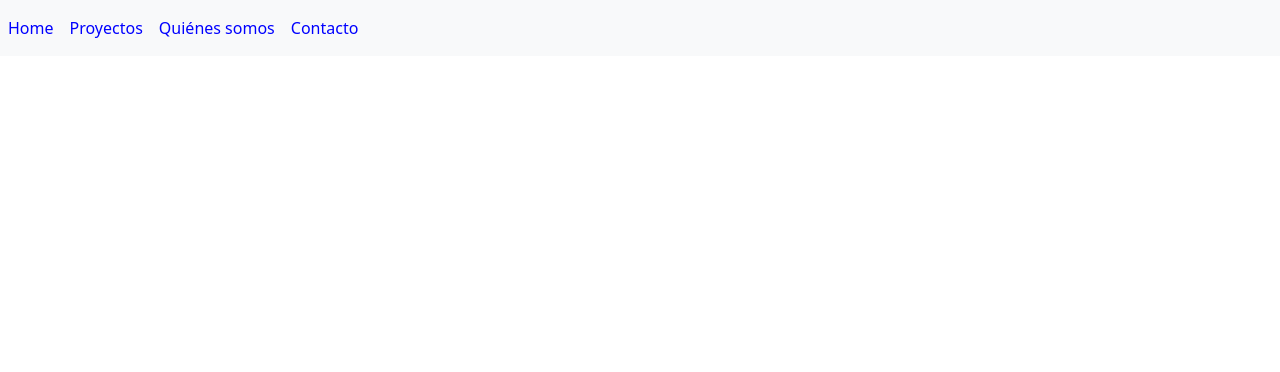
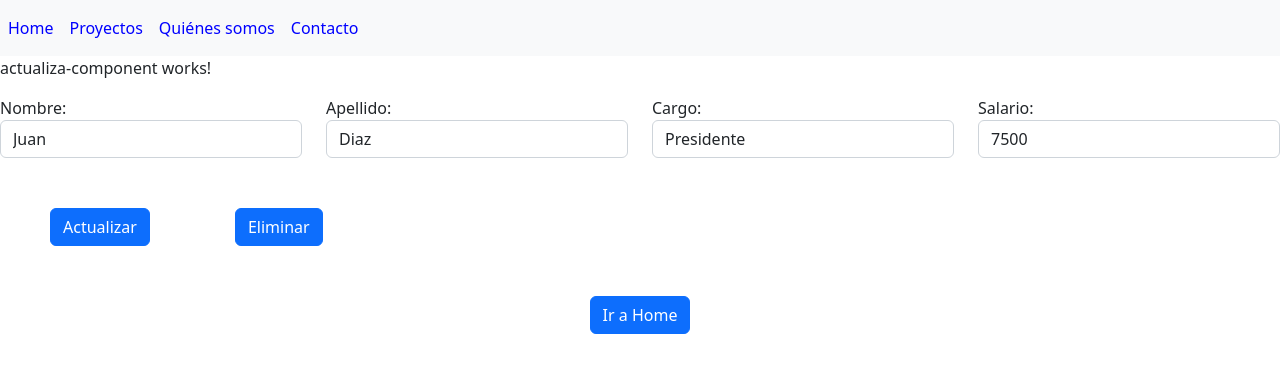
Before and after one commit to Romskul/Formulario_Angular_Empleados, an Angular app: page /actualiza/0 in a window 1280 px wide. Before the commit this address led to /. Shown: the top 372 px of the page. Built offline with nearby package versions, Linux system fonts and the light colour scheme.

Commit message:
añadido comp actualizar y funciones de update y erase empleados

```diff
--- a/package.json
+++ b/package.json
@@ -20,6 +20,7 @@
     "@angular/router": "^14.2.0",
     "bootstrap": "^5.2.1",
     "jquery": "^3.6.1",
+    "popper": "^1.0.1",
     "popper.js": "^1.16.1",
     "rxjs": "~7.5.0",
     "tslib": "^2.3.0",
--- /dev/null
+++ b/src/app/actualiza-component/actualiza-component.component.html
@@ -0,0 +1,43 @@
+<p>actualiza-component works!</p>
+
+
+<form class="form-group row">
+
+    <div class="form-group col-md-3">
+      <label for="nombre">Nombre:</label>
+      <input type="text" class="form-control" name="nombre" id="nombre" placeholder="Nombre" [(ngModel)]="cuadroNombre">
+    </div>
+
+    <div class="form-group col-md-3">
+      <label for="apellido">Apellido:</label>
+      <input type="text" class="form-control" name="apellido" id="apellido" placeholder="Apellido" [(ngModel)]="cuadroApellido">
+    </div>
+
+    <div class="form-group col-md-3">
+      <label for="cargo">Cargo:</label>
+      <input type="text" class="form-control" name="cargo" id="cargo" placeholder="Cargo" [(ngModel)]="cuadroCargo">
+    </div>
+
+    <div class="form-group col-md-3">
+      <label for="salario">Salario:</label>
+      <input type="text" class="form-control" name="salario" id="salario" placeholder="Salario" [(ngModel)]="cuadroSalario">
+    </div>
+
+
+    <div class="col">
+
+      <button type="submit" class="btn btn-primary" (click)="actualizarEmpleado()" style="margin: 50px;">Actualizar</button>
+
+      <button type="submit" class="btn btn-primary" (click)="eliminaEmpleado()" style="margin:35px;">Eliminar</button>
+
+    </div>
+
+
+  </form>
+
+
+<div style="text-align: center;">
+
+    <button class="btn btn-primary" (click)="volverHome()">Ir a Home</button>
+
+</div>
--- /dev/null
+++ b/src/app/actualiza-component/actualiza-component.component.ts
@@ -0,0 +1,60 @@
+import { Component, OnInit } from '@angular/core';
+import { ActivatedRoute, Router } from '@angular/router';
+import { Empleado } from '../empleado.model';
+import { EmpleadosService } from '../empleados.service';
+import { ServicioEmpleadosService } from '../servicio-empleados.service';
+
+@Component({
+  selector: 'app-actualiza-component',
+  templateUrl: './actualiza-component.component.html',
+  styleUrls: ['./actualiza-component.component.css']
+})
+export class ActualizaComponentComponent implements OnInit {
+
+    constructor(private router:Router, private route:ActivatedRoute, private miServicio:ServicioEmpleadosService, private empleadosService:EmpleadosService) { }
+
+    empleados:Empleado[]=[]
+
+    ngOnInit(): void {
+
+      this.empleados = this.empleadosService.empleados;
+
+      this.indice=this.route.snapshot.params['id'];
+
+      let empleado:Empleado=this.empleadosService.encontrarEmpleado(this.indice);
+
+      this.cuadroNombre=empleado.nombre;
+      this.cuadroApellido=empleado.apellido;
+      this.cuadroCargo=empleado.cargo;
+      this.cuadroSalario=empleado.salario;
+    }
+
+
+
+    volverHome(){
+      this.router.navigate([""]);
+      this.empleados=this.empleadosService.empleados;
+    }
+
+    actualizarEmpleado(){
+
+      let miEmpleado = new Empleado(this.cuadroNombre, this.cuadroApellido, this.cuadroCargo, this.cuadroSalario);
+      // this.miServicio.muestraMensaje("Nombre del empleado: " + miEmpleado.nombre + " " + miEmpleado.apellido);
+      this.empleadosService.actualizarEmpleado(this.indice, miEmpleado);
+      this.router.navigate([""]);
+    }
+
+    eliminaEmpleado(){
+      this.empleadosService.eliminarEmpleado(this.indice);
+      this.router.navigate([""]);
+    }
+
+
+    cuadroNombre:string = "";
+    cuadroApellido:string = "";
+    cuadroCargo:string = "";
+    cuadroSalario:number = 0;
+
+    indice:number;
+
+}
--- a/src/app/app.module.ts
+++ b/src/app/app.module.ts
@@ -12,12 +12,14 @@ import { ProyectosComponentComponent } from './proyectos-component/proyectos-com
 import { QuienesComponentComponent } from './quienes-component/quienes-component.component';
 import { ContactoComponentComponent } from './contacto-component/contacto-component.component';
 import { RouterModule, Routes } from '@angular/router';
+import { ActualizaComponentComponent } from './actualiza-component/actualiza-component.component';
 
 const appRoutes: Routes = [
   {path:'', component:HomeComponentComponent},
   {path:'proyectos', component:ProyectosComponentComponent},
   {path:'quienes', component:QuienesComponentComponent},
   {path:'contacto', component:ContactoComponentComponent},
+  {path: 'actualiza/:id', component:ActualizaComponentComponent}
 ];
 
 @NgModule({
@@ -28,7 +30,8 @@ const appRoutes: Routes = [
     HomeComponentComponent,
     ProyectosComponentComponent,
     QuienesComponentComponent,
-    ContactoComponentComponent
+    ContactoComponentComponent,
+    ActualizaComponentComponent
   ],
   imports: [
     BrowserModule,
--- a/src/app/empleado-hijo-c/empleado-hijo-c.component.html
+++ b/src/app/empleado-hijo-c/empleado-hijo-c.component.html
@@ -7,9 +7,9 @@
       <div class="col">
 
         <div>
-
-          {{indice+1}}: {{empleadoDeLista.nombre}} {{empleadoDeLista.apellido}}, {{empleadoDeLista.cargo}}, {{empleadoDeLista.salario}}
-
+          <a [routerLink]="['/actualiza', indice]">
+            {{indice+1}}: {{empleadoDeLista.nombre}} {{empleadoDeLista.apellido}}, {{empleadoDeLista.cargo}}, {{empleadoDeLista.salario}}
+          </a>
         </div>
 
         <ul style="list-style: none;">
--- a/src/app/empleados.service.ts
+++ b/src/app/empleados.service.ts
@@ -16,11 +16,36 @@ export class EmpleadosService {
 
   ]
 
-  agregarEmepladoServicio(empleado:Empleado){
+  agregarEmpleadoServicio(empleado:Empleado){
 
     this.servicioVentanaEmergente.muestraMensaje("Persona que se va a agregar: " + "\n" + empleado.nombre + "\n" + "Salario: " + empleado.salario);
 
     this.empleados.push(empleado);
+
+  }
+
+  encontrarEmpleado(indice:number){
+
+    let empleado:Empleado = this.empleados[indice];
+
+    return empleado;
+
+  }
+
+  actualizarEmpleado(indice:number, empleado:Empleado){
+
+    let empleadoModificado = this.empleados[indice];
+
+    empleadoModificado.nombre = empleado.nombre;
+    empleadoModificado.apellido = empleado.apellido;
+    empleadoModificado.cargo = empleado.cargo;
+    empleadoModificado.salario = empleado.salario;
+
+  }
+
+  eliminarEmpleado(indice:number){
+
+      this.empleados.splice(indice, 1);
 
   }
 
--- a/src/app/home-component/home-component.component.ts
+++ b/src/app/home-component/home-component.component.ts
@@ -28,7 +28,7 @@ agregarEmpleado(){
 
   let miEmpleado = new Empleado(this.cuadroNombre, this.cuadroApellido, this.cuadroCargo, this.cuadroSalario);
   // this.miServicio.muestraMensaje("Nombre del empleado: " + miEmpleado.nombre + " " + miEmpleado.apellido);
-  this.empleadosService.agregarEmepladoServicio(miEmpleado);
+  this.empleadosService.agregarEmpleadoServicio(miEmpleado);
 }
 
 cuadroNombre:string = "";
--- a/src/app/proyectos-component/proyectos-component.component.ts
+++ b/src/app/proyectos-component/proyectos-component.component.ts
@@ -29,7 +29,7 @@ export class ProyectosComponentComponent implements OnInit {
 
     let miEmpleado = new Empleado(this.cuadroNombre, this.cuadroApellido, this.cuadroCargo, this.cuadroSalario);
     // this.miServicio.muestraMensaje("Nombre del empleado: " + miEmpleado.nombre + " " + miEmpleado.apellido);
-    this.empleadosService.agregarEmepladoServicio(miEmpleado);
+    this.empleadosService.agregarEmpleadoServicio(miEmpleado);
     this.router.navigate([""]);
   }
 
```
Also changed, not shown: src/app/actualiza-component/actualiza-component.component.css (added), 2 other files (tests, documents, lock files or other folders).
